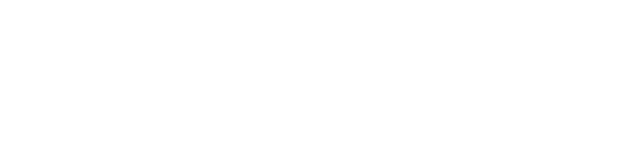
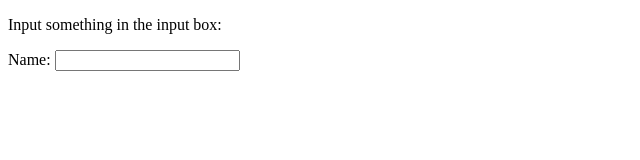
Before and after one commit to jcpettibone/first, a plain HTML site: page index.html in a window 1280 px wide. Shown: the whole page, without its empty margins (0-640 px from the left). Drawn offline with nearby package versions, Linux system fonts and the light colour scheme.

Commit message:
Update index.html

```diff
--- a/index.html
+++ b/index.html
@@ -2,8 +2,16 @@
 <html>
 <head>
 
+<script src="https://ajax.googleapis.com/ajax/libs/angularjs/1.6.9/angular.min.js"></script>
+
 </head>
 <body>
+<div ng-app="">
 
+<p>Input something in the input box:</p>
+<p>Name: <input type="text" ng-model="name"></p>
+<p ng-bind="name"></p>
+
+</div>
 </body>
 </html>
```
